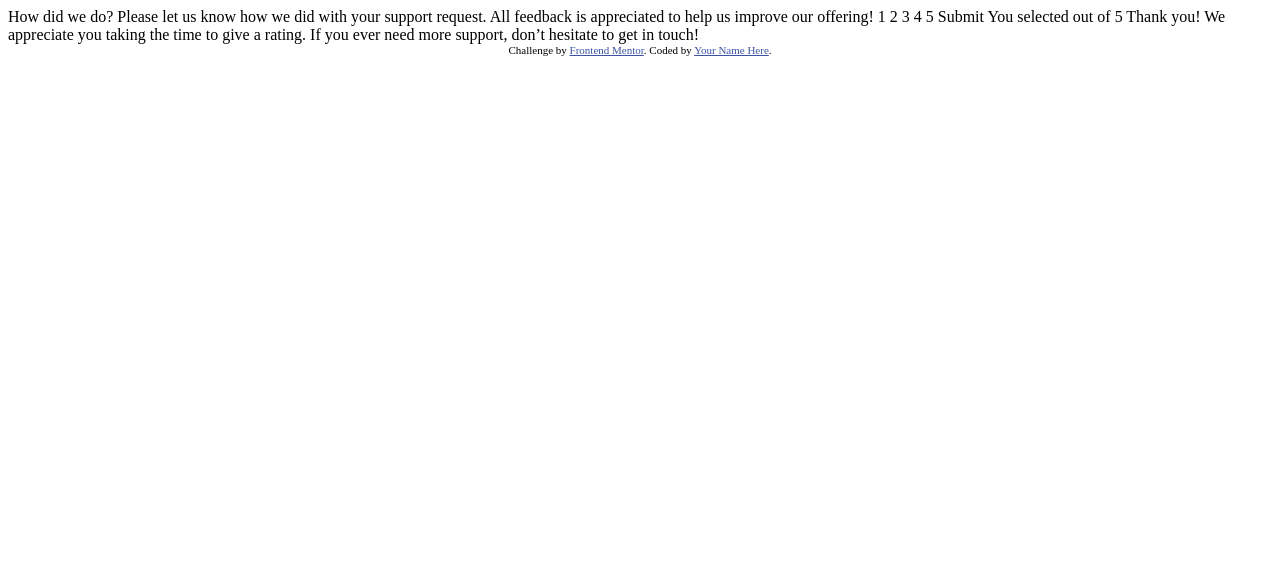
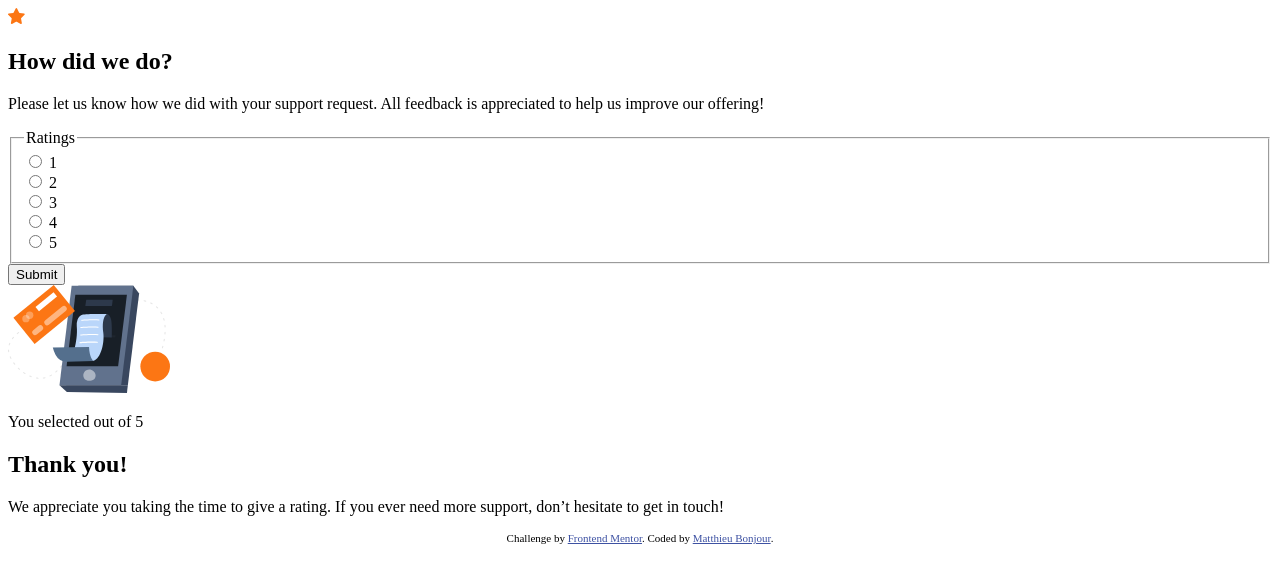
Before and after one commit to Matthieu83600/Interactive-rating-component, a plain HTML site: page index.html in a window 1280 px wide. Drawn offline with Linux system fonts and the light colour scheme.

Commit message:
feat: template html

```diff
--- a/index.html
+++ b/index.html
@@ -1,49 +1,84 @@
 <!DOCTYPE html>
 <html lang="en">
   <head>
-  <meta charset="UTF-8">
-  <meta name="viewport" content="width=device-width, initial-scale=1.0"> <!-- displays site properly based on user's device -->
-
-  <link rel="icon" type="image/png" sizes="32x32" href="./images/favicon-32x32.png">
-
+    <meta charset="UTF-8" />
+    <meta name="viewport" content="width=device-width, initial-scale=1.0" />
+    <!-- displays site properly based on user's device -->
+    <meta http-equiv="X-UA-Compatible" content="ie=edge" />
+    <link rel="icon" type="image/png" sizes="32x32" href="./images/favicon-32x32.png" />
+    <link rel="preconnect" href="https://fonts.googleapis.com" />
+    <link rel="preconnect" href="https://fonts.gstatic.com" crossorigin />
+    <link
+      href="https://fonts.googleapis.com/css2?family=Overpass:ital,wght@0,100..900;1,100..900&display=swap"
+      rel="stylesheet"
+    />
+    <link rel="stylesheet" href="style.css" />
     <title>Frontend Mentor | Interactive rating component</title>
-
-  <!-- Feel free to remove these styles or customise in your own stylesheet 👍 -->
-  <style>
-    .attribution { font-size: 11px; text-align: center; }
-    .attribution a { color: hsl(228, 45%, 44%); }
-  </style>
   </head>
   <body>
-
+    <main>
       <!-- Rating state start -->
-
-  How did we do?
-
-  Please let us know how we did with your support request. All feedback is appreciated
-  to help us improve our offering!
-
-  1 2 3 4 5
-
-  Submit
-
+      <div class="card card--feedback">
+        <div class="card__star">
+          <img src="./images/icon-star.svg" alt="" width="17" height="16" />
+        </div>
+        <div class="card__content">
+          <h2>How did we do?</h2>
+          <p>
+            Please let us know how we did with your support request. All feedback is appreciated to help us improve our
+            offering!
+          </p>
+        </div>
+        <form class="card__form" action="#">
+          <fieldset class="fieldset">
+            <legend class="visually-hidden">Ratings</legend>
+            <div class="form__wrapper">
+              <input type="radio" name="rating" value="1" id="rating-1" class="radio-button visually-hidden" />
+              <label for="rating-1">1</label>
+            </div>
+            <div class="form__wrapper">
+              <input type="radio" name="rating" value="2" id="rating-2" class="radio-button visually-hidden" />
+              <label for="rating-2">2</label>
+            </div>
+            <div class="form__wrapper">
+              <input type="radio" name="rating" value="3" id="rating-3" class="radio-button visually-hidden" />
+              <label for="rating-3">3</label>
+            </div>
+            <div class="form__wrapper">
+              <input type="radio" name="rating" value="4" id="rating-4" class="radio-button visually-hidden" />
+              <label for="rating-4">4</label>
+            </div>
+            <div class="form__wrapper">
+              <input type="radio" name="rating" value="5" id="rating-5" class="radio-button visually-hidden" />
+              <label for="rating-5">5</label>
+            </div>
+          </fieldset>
+          <div aria-live="assertive" class="form__error visually-hidden"></div>
+          <button class="form__submit" type="submit">Submit</button>
+        </form>
+      </div>
       <!-- Rating state end -->
-
       <!-- Thank you state start -->
-
-  You selected <!-- Add rating here --> out of 5
-
-  Thank you!
-
-  We appreciate you taking the time to give a rating. If you ever need more support,
-  don’t hesitate to get in touch!
-
+      <div class="card card--thanks card--hidden" aria-live="assertive">
+        <img src="./images/illustration-thank-you.svg" alt="" width="162" height="108" class="card__img" />
+        <div class="card__wrapper">
+          <p>
+            You selected
+            <span class="result-form"></span>
+            out of 5
+          </p>
+          <h2>Thank you!</h2>
+          <p>
+            We appreciate you taking the time to give a rating. If you ever need more support, don’t hesitate to get in
+            touch!
+          </p>
+        </div>
+      </div>
       <!-- Thank you state end -->
-
-
-  <div class="attribution">
-    Challenge by <a href="https://www.frontendmentor.io?ref=challenge" target="_blank">Frontend Mentor</a>.
-    Coded by <a href="#">Your Name Here</a>.
-  </div>
+    </main>
+    <footer class="attribution">
+      Challenge by <a href="https://www.frontendmentor.io?ref=challenge" target="_blank">Frontend Mentor</a>. Coded by
+      <a href="https://matthieubonjour.dev/" target="_blank">Matthieu Bonjour</a>.
+    </footer>
   </body>
 </html>
--- /dev/null
+++ b/style.css
@@ -0,0 +1,7 @@
+.attribution {
+  font-size: 11px;
+  text-align: center;
+}
+.attribution a {
+  color: hsl(228, 45%, 44%);
+}
```
Also changed, not shown: script.js (added). Lines whose indentation alone changed are shown as unchanged.
